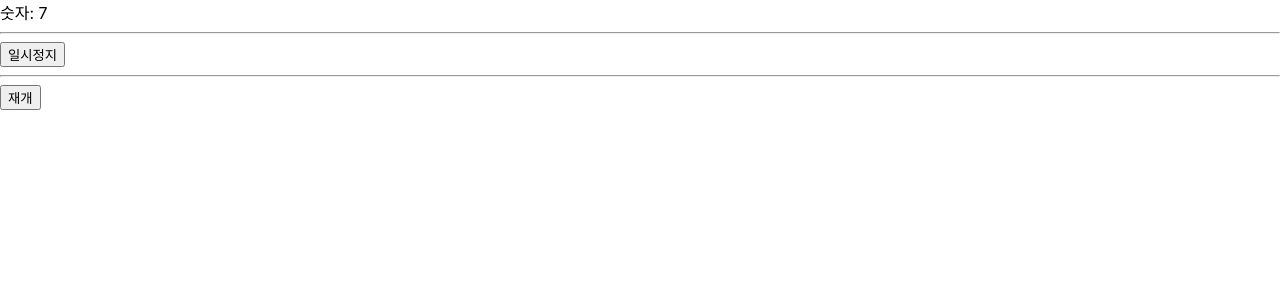
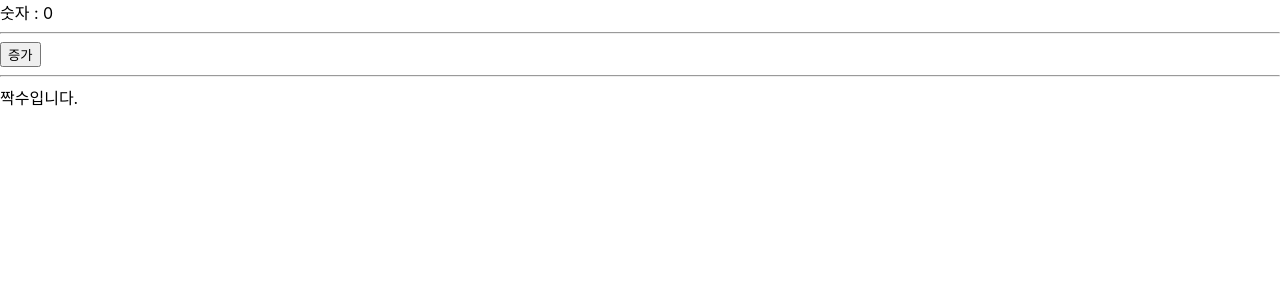
Before and after one commit to NewBean0312/react-test, a React (Create React App) app: page / in a window 1280 px wide. Shown: the top 300 px of the page. Built offline with nearby package versions, Linux system fonts and the light colour scheme.

Commit message:
JSX 조각을 별동의 변수로 분리

```diff
--- a/src/App.js
+++ b/src/App.js
@@ -1,18 +1,11 @@
-import React from "react";
-import EffectEx from "./EffectEx";
-import ContextEx from "./ContextEx";
-import ReducerEx from "./ReducerEx";
-import MemoEx from "./MemoEx";
-import StopWatch from "./StopWatch";
+// import StopWatch from "./StopWatch";
+import NumberCounter from "./NumberCounter";
 
 const App = () => {
   return (
     <>
-      {/* <EffectEx />
-      <ContextEx />
-      <ReducerEx />
-      <MemoEx /> */}
-      <StopWatch />
+      {/* <StopWatch /> */}
+      <NumberCounter />
     </>
   );
 };
--- /dev/null
+++ b/src/NumberCounter.js
@@ -0,0 +1,24 @@
+import React, { useState } from "react";
+
+const NumberCounter = () => {
+  const [no, setNo] = useState(0);
+
+  // 별도의 변수로 분리
+  const noIsEvenDiv = (
+    <>
+      <hr />
+      <span>짝수입니다.</span>
+    </>
+  );
+
+  return (
+    <>
+      숫자 : {no}
+      <hr />
+      <button onClick={() => setNo(no + 1)}>증가</button>
+      {noIsEvenDiv}
+    </>
+  );
+};
+
+export default NumberCounter;
--- a/src/StopWatch.js
+++ b/src/StopWatch.js
@@ -7,7 +7,6 @@ function StopWatch() {
 
   const resume = () => {
     timeoutId = setTimeout(() => setNum(num + 1), 1000);
-
   }
 
   return (
```
